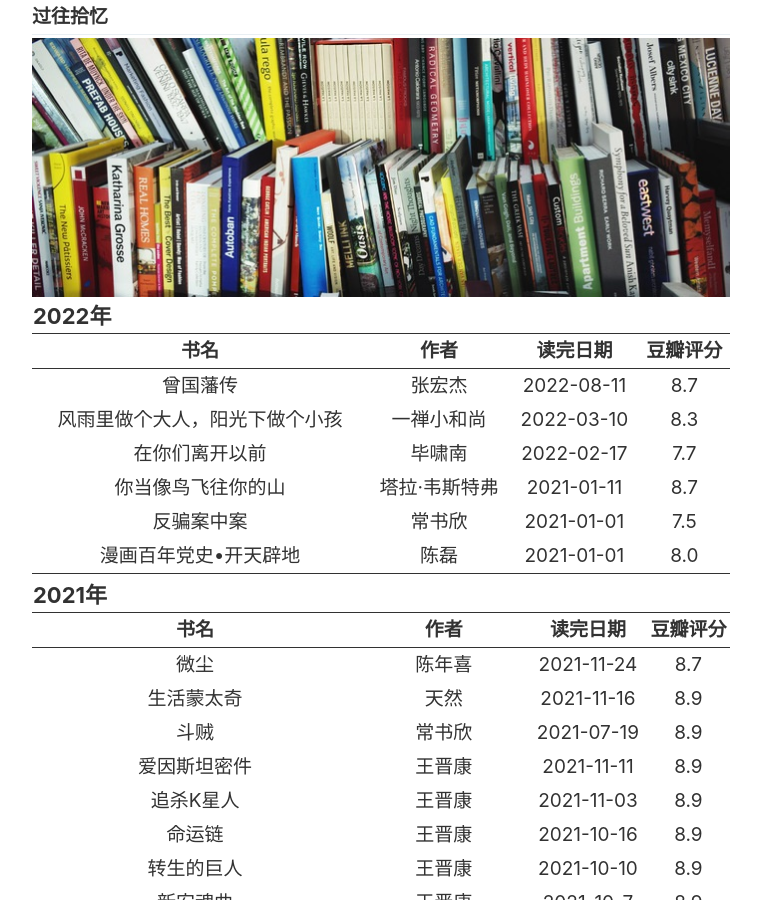
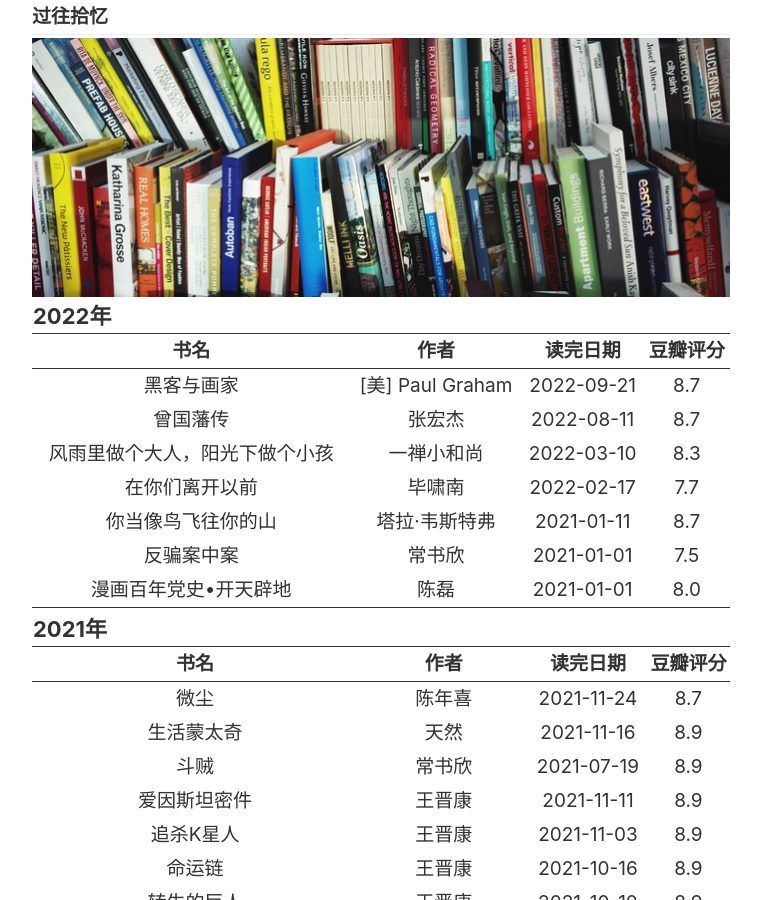
Before and after one commit to SWHL/SWHL.github.io, a Jekyll site: the page built from _pages/books.md, in a window 1280 px wide and 900 px high. Shown: the whole window, without its empty margins (259-1020 px from the left). Built offline with Jekyll 4.4.1, drawn with Linux system fonts in a browser that asks for light colours.

Commit message:
Update filles

```diff
--- a/_pages/books.md
+++ b/_pages/books.md
@@ -16,6 +16,12 @@
         </tr>
 　　</thead>
     <tbody>
+    　　<tr>
+    　　　　　<td><a href="https://book.douban.com/subject/6021440/" target="_blank">黑客与画家</a></td>
+    　　　　　<td> [美] Paul Graham</td>
+    　　　　　<td>2022-09-21</td>
+    　　　　　<td>8.7</td>
+    　　</tr>
     　　<tr>
     　　　　　<td><a href="https://book.douban.com/subject/30377678/" target="_blank">曾国藩传</a></td>
     　　　　　<td>张宏杰</td>
```
Also changed, not shown: _pages/videos.md (+5 -0 lines).
